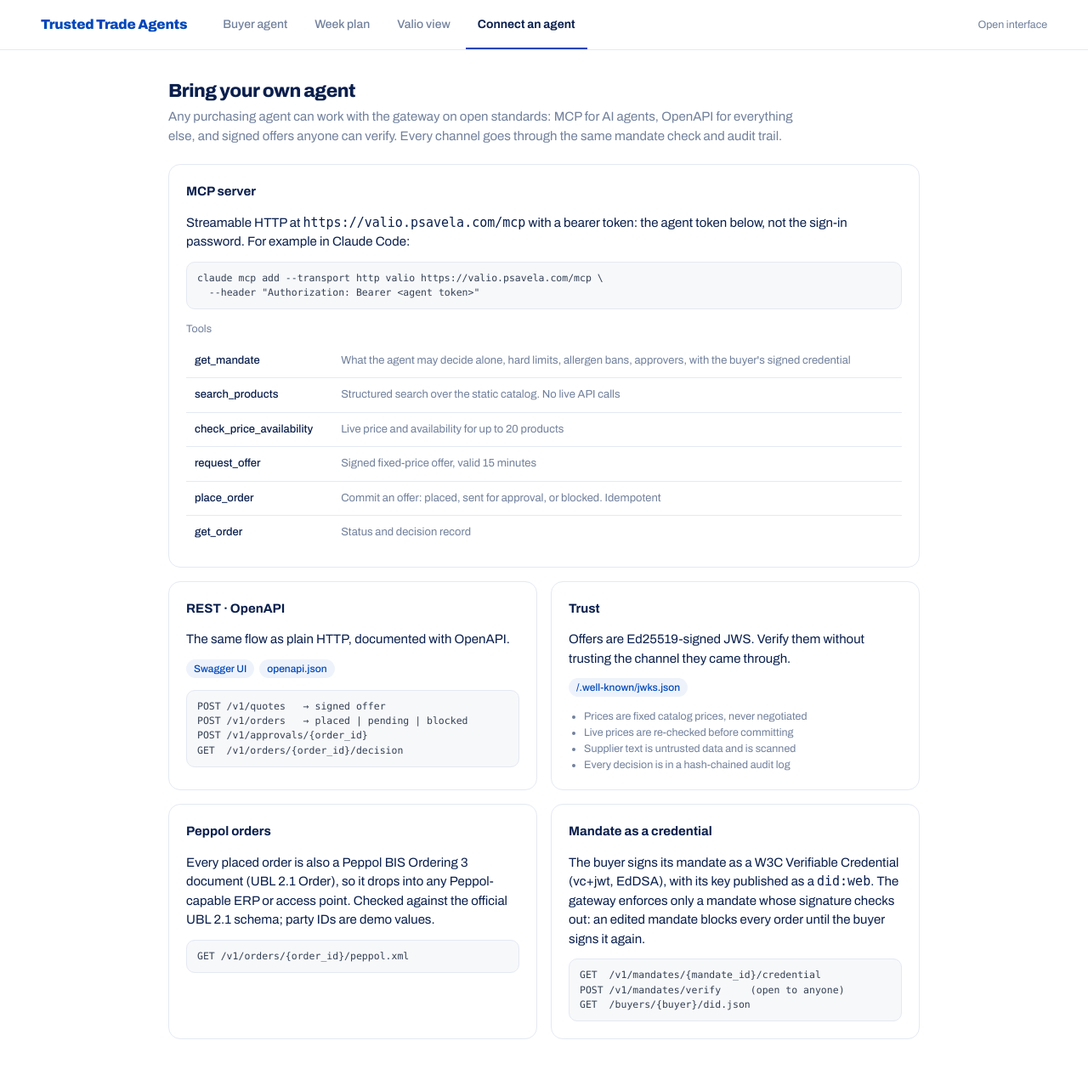
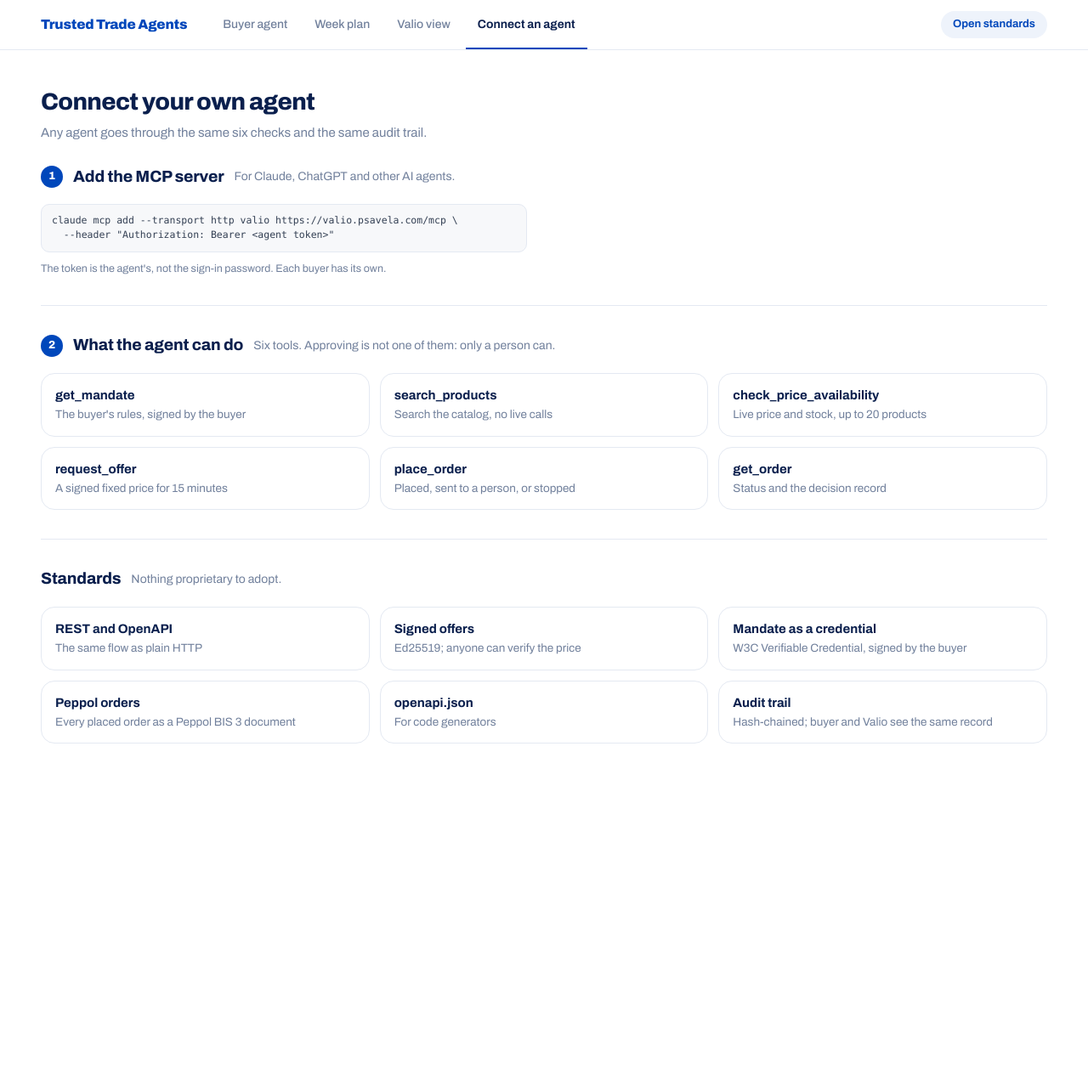
Before and after one commit to Asmoww/junction-valio, a FastAPI app: page /connect in a window 1280 px wide. Shown: the whole page at 85% size. After the commit the page ends 875 px from the top, so only its background shows below. Run offline with FastAPI, Linux system fonts and the light colour scheme; parts of the project's set-up code (start-up, migrations or seed data) failed here and were passed over.

Commit message:
One page skeleton everywhere: a page heading, then clearly separated sections
- Shared components: page heading (title + one line), sections with the same heading style and a rule
  between them, step numbers where the content is a sequence.
- Buyer page: heading added; idle state as sections (six checks, try one).
- Valio view: heading; orders, catalog gaps, agents vs. gateway and security as stacked sections, no tabs.
- Week plan: heading with dates; numbered sections add products, price and send, sign; suggestions show the
  latest three.
- Connect: rebuilt to the same skeleton: add the MCP server (command and per-buyer tokens), what the agent
  can do, standards.
- Fix: the catalog could be read half-built when requests arrived together after a restart (500 in the
  Valio view's unlock report); it is now built fully under a lock before use.

Co-Authored-By: Claude Opus 5.5 <noreply@anthropic.com>

```diff
--- a/gateway/catalog.py
+++ b/gateway/catalog.py
@@ -4,6 +4,7 @@ Search is local and structured, so the agent only calls the Valio APIs for a sho
 candidates, never for the whole catalogue.
 """
 import json
+import threading
 import re
 import unicodedata
 from collections import Counter
@@ -61,13 +62,21 @@ _catalog = None
 _by_id = None
 
 
+_load_lock = threading.Lock()
+
+
 def load():
+    """Load the catalog once. Built fully before it is published: several requests arrive together after a
+    restart, and one used to see the list before its id index existed (crash in the Valio view)."""
     global _catalog, _by_id
-    if _catalog is None:
-        _catalog = json.load(open(DATA_DIR / "catalog.json", encoding="utf-8"))
-        for p in _catalog:
-            p["_text"] = fold(f"{p['name']} {p['name_fi']} {p['brand'] or ''}")
-        _by_id = {p["id"]: p for p in _catalog}
+    if _catalog is None or _by_id is None:
+        with _load_lock:
+            if _catalog is None or _by_id is None:
+                items = json.load(open(DATA_DIR / "catalog.json", encoding="utf-8"))
+                for p in items:
+                    p["_text"] = fold(f"{p['name']} {p['name_fi']} {p['brand'] or ''}")
+                by_id = {p["id"]: p for p in items}
+                _by_id, _catalog = by_id, items
     return _catalog
 
 
--- a/gateway/main.py
+++ b/gateway/main.py
@@ -365,11 +365,10 @@ def connect_page(request: Request):
     page = (TEMPLATES / "connect.html").read_text()
     if getattr(request.state, "principal", None) == "human" and AGENT_TOKEN:
         page = page.replace("&lt;agent token&gt;", escape(mandate_token("mnd_hotel_helsinki")))  # people hand this to their agent
-        rows = "".join(f"<tr><td class=name>{escape(m['buyer'])}</td><td class=mono>{escape(mandate_token(mid))}</td></tr>"
+        rows = "".join(f"<div class=lrow><span>{escape(m['buyer'].replace(' (demo)', ''))}</span><code>{escape(mandate_token(mid))}</code><span></span></div>"
                        for mid, m in policy.mandates().items())
-        page = page.replace("<!--MANDATE_TOKENS-->", "<p class='small muted' style='margin:14px 0 8px'>One token per buyer: "
-                            "a token can only quote, order and read orders under its own buyer's mandate</p>"
-                            f"<table><tbody>{rows}</tbody></table>")
+        page = page.replace("<!--MANDATE_TOKENS-->", "<h3 class=sub3>Agent tokens</h3>" + rows +
+                            "<p class='small muted' style='margin:10px 0 0'>A token only works for its own buyer.</p>")
     return page
 
 
--- a/gateway/templates/connect.html
+++ b/gateway/templates/connect.html
@@ -9,78 +9,47 @@
 </head>
 <body>
 <header class="topbar"><div class="inner">
-  <div class="brand"><span class="dot">A</span>Trusted Trade Agents <small>Valio Aimo · Junction 2026</small></div>
+  <div class="brand">Trusted Trade Agents</div>
   <nav class="tabs"><a href="/">Buyer agent</a><a href="/plan">Week plan</a><a href="/valio">Valio view</a><a href="/connect" class="on">Connect an agent</a></nav>
-  <div class="right">Open interface</div>
+  <div class="right"><span class="pill">Open standards</span></div>
 </div></header>
 
-<div class="page" style="max-width:980px">
-  <div class="page-head">
-    <div>
-      <h1>Bring your own agent</h1>
-      <p>Any purchasing agent can work with the gateway on open standards: MCP for AI agents, OpenAPI for everything else,
-         and signed offers anyone can verify. Every channel goes through the same mandate check and audit trail.</p>
+<div class="page">
+  <div class="phead"><div><h1>Connect your own agent</h1><p>Any agent goes through the same six checks and the same audit trail.</p></div></div>
+
+  <section class="section">
+    <div class="shead"><span class="n">1</span><h2>Add the MCP server</h2><p>For Claude, ChatGPT and other AI agents.</p></div>
+    <div class="cols2">
+      <div><pre class="mono">claude mcp add --transport http valio https://valio.psavela.com/mcp \
+  --header "Authorization: Bearer &lt;agent token&gt;"</pre>
+        <p class="small muted" style="margin:10px 0 0">The token is the agent's, not the sign-in password. Each buyer has its own.</p></div>
+      <div><!--MANDATE_TOKENS--></div>
     </div>
-  </div>
+  </section>
 
-  <div class="card">
-    <h2>MCP server</h2>
-    <p style="margin:0 0 12px">Streamable HTTP at <code>https://valio.psavela.com/mcp</code> with a bearer token: the agent token below, not the sign-in password.
-       For example in Claude Code:</p>
-    <pre class="mono">claude mcp add --transport http valio https://valio.psavela.com/mcp \
-  --header "Authorization: Bearer &lt;agent token&gt;"</pre>
-    <!--MANDATE_TOKENS-->
-    <p class="small muted" style="margin:14px 0 8px">Tools</p>
-    <table><tbody>
-      <tr><td class="name">get_mandate</td><td class="muted">What the agent may decide alone, hard limits, allergen bans, approvers, with the buyer's signed credential</td></tr>
-      <tr><td class="name">search_products</td><td class="muted">Structured search over the static catalog. No live API calls</td></tr>
-      <tr><td class="name">check_price_availability</td><td class="muted">Live price and availability for up to 20 products</td></tr>
-      <tr><td class="name">request_offer</td><td class="muted">Signed fixed-price offer, valid 15 minutes</td></tr>
-      <tr><td class="name">place_order</td><td class="muted">Commit an offer: placed, sent for approval, or blocked. Idempotent</td></tr>
-      <tr><td class="name">get_order</td><td class="muted">Status and decision record</td></tr>
-    </tbody></table>
-  </div>
+  <section class="section">
+    <div class="shead"><span class="n">2</span><h2>What the agent can do</h2><p>Six tools. Approving is not one of them: only a person can.</p></div>
+    <div class="tools">
+      <div><b>get_mandate</b><span>The buyer's rules, signed by the buyer</span></div>
+      <div><b>search_products</b><span>Search the catalog, no live calls</span></div>
+      <div><b>check_price_availability</b><span>Live price and stock, up to 20 products</span></div>
+      <div><b>request_offer</b><span>A signed fixed price for 15 minutes</span></div>
+      <div><b>place_order</b><span>Placed, sent to a person, or stopped</span></div>
+      <div><b>get_order</b><span>Status and the decision record</span></div>
+    </div>
+  </section>
 
-  <div class="grid2">
-    <div class="card">
-      <h2>REST · OpenAPI</h2>
-      <p style="margin:0 0 12px">The same flow as plain HTTP, documented with OpenAPI.</p>
-      <div class="chips"><a class="chip navy" href="/docs">Swagger UI</a><a class="chip navy" href="/openapi.json">openapi.json</a></div>
-      <pre class="mono" style="margin-top:14px">POST /v1/quotes   → signed offer
-POST /v1/orders   → placed | pending | blocked
-POST /v1/approvals/{order_id}
-GET  /v1/orders/{order_id}/decision</pre>
+  <section class="section">
+    <div class="shead"><h2>Standards</h2><p>Nothing proprietary to adopt.</p></div>
+    <div class="tools">
+      <a href="/docs"><b>REST and OpenAPI</b><span>The same flow as plain HTTP</span></a>
+      <a href="/.well-known/jwks.json"><b>Signed offers</b><span>Ed25519; anyone can verify the price</span></a>
+      <a href="/v1/mandates/mnd_hotel_helsinki/credential"><b>Mandate as a credential</b><span>W3C Verifiable Credential, signed by the buyer</span></a>
+      <div><b>Peppol orders</b><span>Every placed order as a Peppol BIS 3 document</span></div>
+      <a href="/openapi.json"><b>openapi.json</b><span>For code generators</span></a>
+      <div><b>Audit trail</b><span>Hash-chained; buyer and Valio see the same record</span></div>
     </div>
-    <div class="card">
-      <h2>Trust</h2>
-      <p style="margin:0 0 12px">Offers are Ed25519-signed JWS. Verify them without trusting the channel they came through.</p>
-      <div class="chips"><a class="chip navy" href="/.well-known/jwks.json">/.well-known/jwks.json</a></div>
-      <ul class="small muted" style="margin:14px 0 0;padding-left:18px">
-        <li>Prices are fixed catalog prices, never negotiated</li>
-        <li>Live prices are re-checked before committing</li>
-        <li>Supplier text is untrusted data and is scanned</li>
-        <li>Every decision is in a hash-chained audit log</li>
-      </ul>
-    </div>
-  </div>
-
-  <div class="grid2">
-    <div class="card">
-      <h2>Peppol orders</h2>
-      <p style="margin:0 0 12px">Every placed order is also a Peppol BIS Ordering 3 document (UBL 2.1 Order), so it drops
-         into any Peppol-capable ERP or access point. Checked against the official UBL 2.1 schema; party IDs are demo values.</p>
-      <pre class="mono">GET /v1/orders/{order_id}/peppol.xml</pre>
-    </div>
-    <div class="card">
-      <h2>Mandate as a credential</h2>
-      <p style="margin:0 0 12px">The buyer signs its mandate as a W3C Verifiable Credential (vc+jwt, EdDSA), with its key
-         published as a <code>did:web</code>. The gateway enforces only a mandate whose signature checks out: an edited
-         mandate blocks every order until the buyer signs it again.</p>
-      <pre class="mono">GET  /v1/mandates/{mandate_id}/credential
-POST /v1/mandates/verify     (open to anyone)
-GET  /buyers/{buyer}/did.json</pre>
-    </div>
-  </div>
+  </section>
 </div>
 </body>
 </html>
--- a/gateway/templates/style.css
+++ b/gateway/templates/style.css
@@ -401,3 +401,22 @@ details summary { color: var(--valio); font-weight: 600; }
 .bigbar .track { height: 8px; border-radius: 99px; background: #edf1f7; overflow: hidden; } .bigbar .fill { height: 100%; border-radius: 99px; }
 .callout { background: var(--valio-soft); border-radius: 14px; padding: 14px 18px; }
 .vpanel .num b { font-size: 26px; }
+
+/* Shared page skeleton: one heading per page, then clearly separated sections */
+.phead { display: flex; justify-content: space-between; align-items: flex-end; gap: 16px; flex-wrap: wrap; margin: 8px 0 26px; }
+.phead h1 { font-size: 28px; font-weight: 800; font-stretch: 106%; letter-spacing: -.025em; margin: 0; }
+.phead p { margin: 4px 0 0; color: var(--mute); }
+.section { padding: 32px 0 34px; border-top: 1px solid var(--line); }
+.phead + .section { border-top: 0; padding-top: 0; }
+.shead { display: flex; align-items: center; gap: 12px; margin-bottom: 18px; flex-wrap: wrap; }
+.shead h2 { font-size: 19px; font-weight: 750; letter-spacing: -.01em; margin: 0; }
+.shead p { margin: 0; color: var(--mute); font-size: 14px; }
+.shead .n { width: 26px; height: 26px; border-radius: 50%; background: var(--valio); color: #fff; display: grid; place-items: center; font-weight: 800; font-size: 13px; }
+.shead .end { margin-left: auto; }
+.cols2 { display: grid; grid-template-columns: 1fr 1fr; gap: 40px; } @media (max-width: 900px) { .cols2 { grid-template-columns: 1fr; } }
+.box { border: 1px solid var(--line); border-radius: 18px; padding: 18px 20px; }
+.box h3 { font-size: 15px; margin: 0 0 6px; } .box p { margin: 0 0 12px; color: var(--mute); font-size: 14px; }
+.tools { display: grid; grid-template-columns: repeat(3, 1fr); gap: 12px; } @media (max-width: 900px) { .tools { grid-template-columns: 1fr; } }
+.tools > * { border: 1px solid var(--line); border-radius: 16px; padding: 14px 16px; color: var(--ink); text-decoration: none; display: flex; flex-direction: column; gap: 2px; }
+.tools > a:hover { border-color: var(--valio); text-decoration: none; } .tools b { font-size: 15px; } .tools span { color: var(--mute); font-size: 13.5px; }
+.lrow code { font-size: 12.5px; color: var(--valio); }
```
Also changed, not shown: gateway/templates/index.html (+5 -4 lines), gateway/templates/plan.html (+30 -29 lines), gateway/templates/valio.html (+24 -25 lines).
